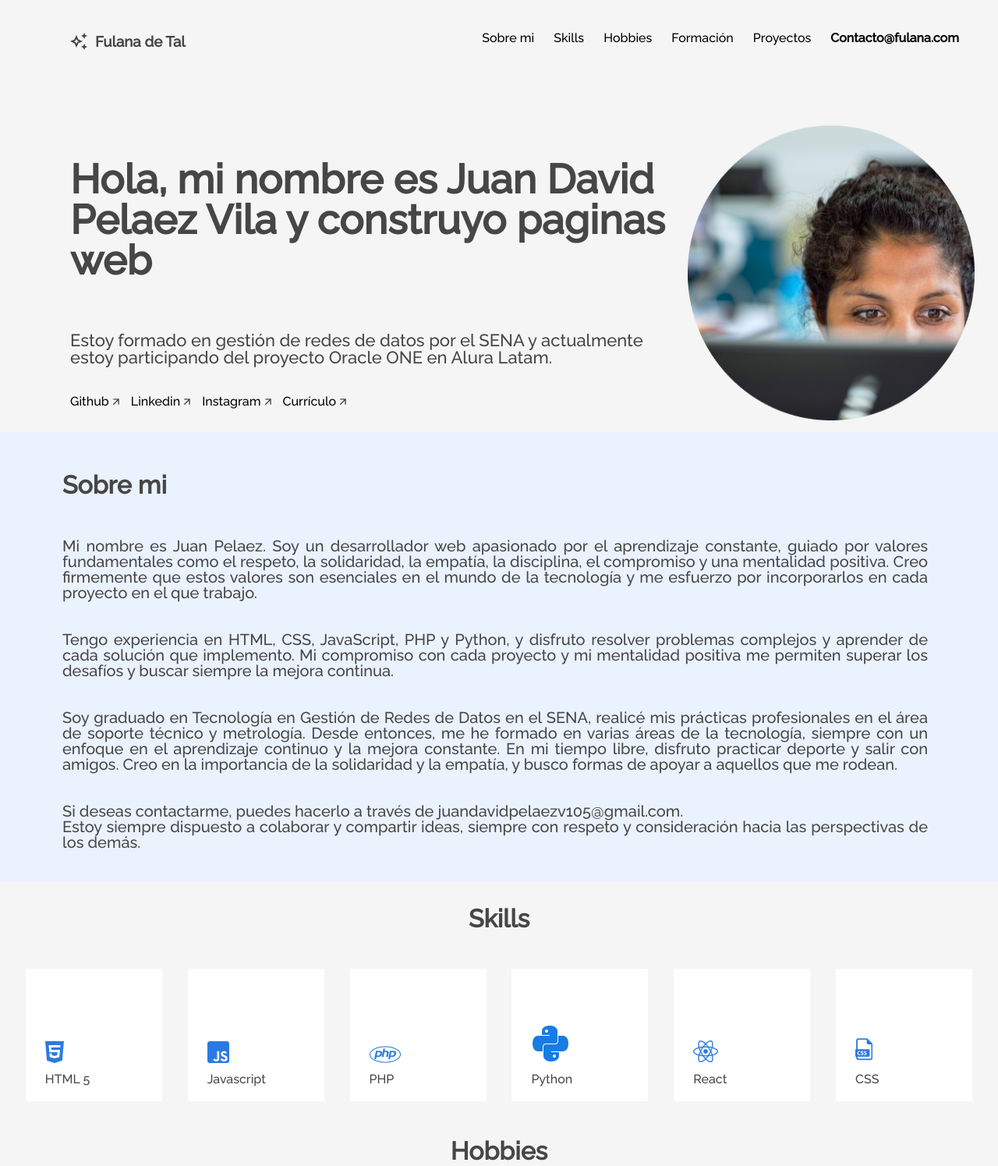
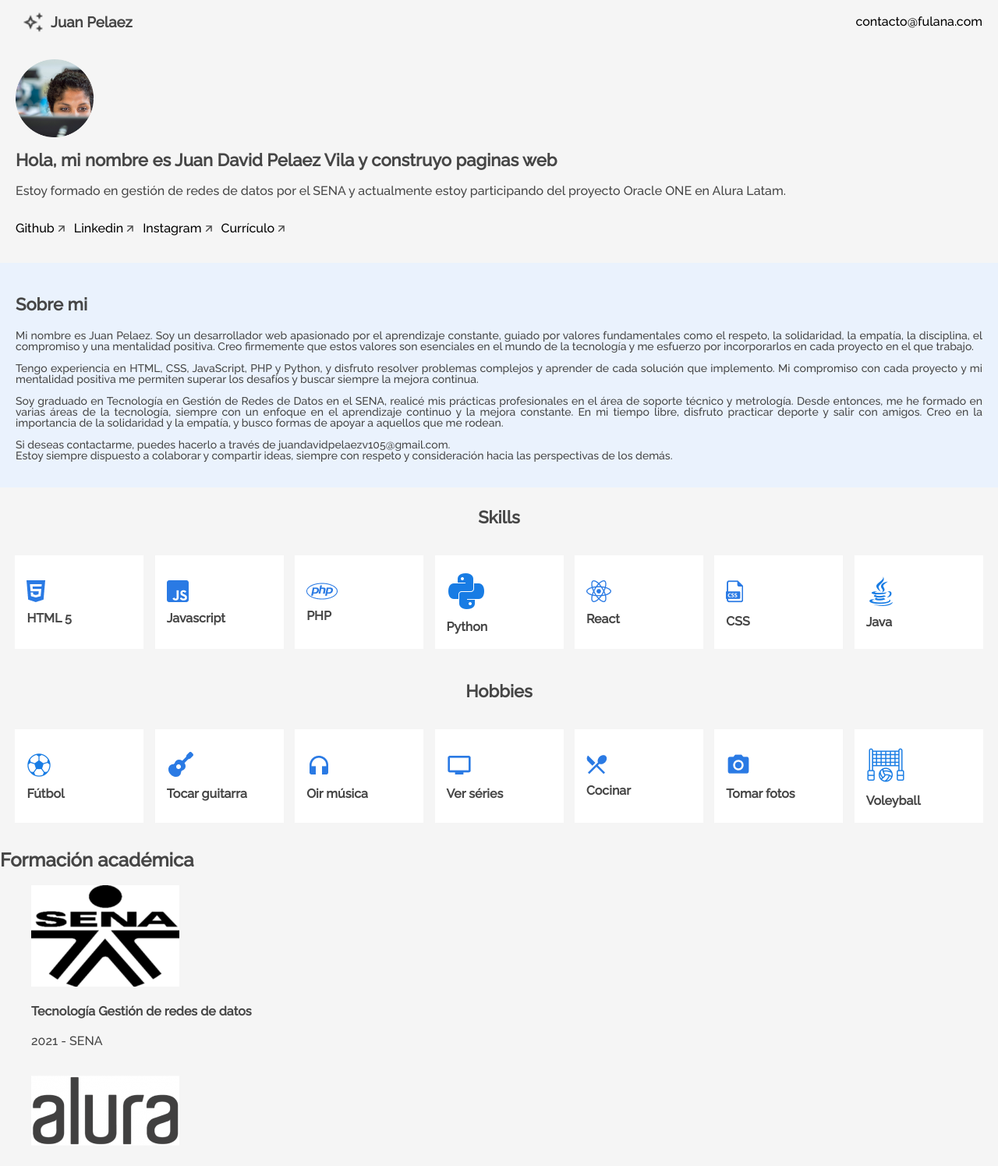
Before and after one commit to Juan-DavidP/Portafolio_Alura, a plain HTML site: page index.html in a window 1280 px wide. Shown: the top 1495 px of the page at 78% size. Drawn offline with Linux system fonts and the light colour scheme.

Commit message:
mobile first

```diff
--- a/index.html
+++ b/index.html
@@ -6,7 +6,7 @@
     <meta http-equiv="X-UA-Compatible" content="IE=edge">
     <meta name="viewport" content="width=device-width, initial-scale=1.0">
     <!-- Referencia de la hoja de estilo de Css -->
-    <link rel="stylesheet" href="style.css">
+    <link rel="stylesheet" href="mobilefirst.css">
     <link rel="preconnect" href="https://fonts.googleapis.com">
     <link rel="preconnect" href="https://fonts.gstatic.com" crossorigin>
     <!-- Fonte del Proyecto Raleway -->
@@ -20,7 +20,7 @@
         <section class="menu">
             <header class="menu__header">
                 <img src="assets\vector.png">
-                <h3 class="menu__title">Fulana de Tal</h3>
+                <h3 class="menu__title">Juan Pelaez</h3>
             </header>
             <nav>
                 <ul class="menu__list">
@@ -29,9 +29,9 @@
                     <li class="menu__list__item"><a href="#hobbies">Hobbies</a></li>
                     <li class="menu__list__item"><a href="#formacion">Formación</a></li>
                     <li class="menu__list__item"><a href="#xp">Proyectos</a></li>
-                    <li class="menu__list__item"><a href="#contacto">Contacto@fulana.com</a></li>
+                    <!-- <li class="menu__list__item"><a href="#contacto">Contacto@fulana.com</a></li> -->
                 </ul>
-                <!-- <li class="menu__list__item__contato"><a href="#contacto">contacto@fulana.com</a></li> -->
+                <li class="menu__list__item__contato"><a href="#contacto">contacto@fulana.com</a></li>
             </nav>
         </section>
 
@@ -134,12 +134,12 @@
                         <li class="skills__name">CSS</li>
                     </ul>
                 </div>
-                <!-- <div class="skills__box">
+                <div class="skills__box">
                     <ul>
                         <li class="skills__img"> <img src="assets/java_icon.png" alt=""> </li>
                         <li class="skills__name">Java</li>
                     </ul>
-                </div> -->
+                </div>
             </div>
         </section>
 
@@ -186,6 +186,12 @@
                     <ul>
                         <li class="hobbies__img"> <img src="assets\camera_icon.png" alt=""> </li>
                         <li class="hobbies__name">Tomar fotos</li>
+                    </ul>
+                </div>
+                <div class="hobbies__box">
+                    <ul>
+                        <li class="hobbies__img"> <img src="assets/voleyball.png" alt=""> </li>
+                        <li class="hobbies__name">Voleyball</li>
                     </ul>
                 </div>
             </div>
--- /dev/null
+++ b/mobilefirst.css
@@ -0,0 +1,241 @@
+/*CSS Reset / Normalize*/
+/* Hemos disponibilizado el básico de reset de estilos. Si quieren, añadan más informaciones
+en las secciones señaladas */
+/*Já deixaremos o básico de reset de estilos. Caso queira adicionar mais informações
+coloque nas sessões indicadas*/
+
+:root {
+    /* Inserta la variable de los otros colores inspeccionando el exemplo de figma */
+    /*Se esforce para trabalhar com variáveis, é uma dica profissional valiosa*/
+    --cor-de-fundo: #F5F5F5;
+    --cor-de-link: #000;
+    color: #464646;
+}
+
+body {
+    box-sizing: border-box;
+    background-color: var(--cor-de-fundo);
+    font-family: 'Raleway';
+    margin: 0;
+    padding: 0;
+    line-height: 1;
+}
+
+ol,
+ul,
+li {
+    list-style: none;
+}
+
+a {
+    text-decoration: none;
+    color: var(--cor-de-link);
+}
+
+/*En este desafío nosostros gustaríamos que ustedes intentaran utilizar la metodología BEM.
+
+Lo que es el BEM?
+
+BEM (Bloque, Elemento, Modificador) es un enfoque basado en componentes para el
+desarrollo web. La idea detrás de esto es dividir la interfaz de usuario en bloques
+independientes. Esto hace que el desarrollo de la interfaz sea fácil y rápido, incluso
+con una interfaz de usuario compleja, y permite la reutilización del código existente sin copiar y pegar.
+
+Enlace de la documentación oficial!
+https://en.bem.info/methodology/quick-start/*/
+
+
+/* Vamos a desafiarnos trabajando con responsividad?
+Utiliza las referencias de los breakpoints @media abajo */
+
+/*Mobile*/
+
+
+/*Menu*/
+section.menu {
+    display: flex;
+    flex-direction: row;
+    justify-content: space-between;
+    align-items: center;
+    margin: 0 20px;
+}
+
+.menu__header {
+    display: flex;
+    flex-direction: row;
+}
+
+.menu__header img {
+    align-self: center;
+    height: 25px;
+    margin: 10px;
+}
+
+.menu__list {
+    display: none;
+}
+
+/*Titulo*/
+
+section.tittle {
+    display: flex;
+}
+
+.title__div {
+    display: flex;
+    flex-direction: column;
+    margin: 20px;
+}
+
+.title__profile {
+    width: 100px;
+}
+
+.title__container {
+    display: flex;
+    flex-direction: column;
+}
+
+.title__bio {
+    font-size: 22px;
+    font-weight: bold;
+    margin-bottom: 5px;
+}
+
+.title__subsection {
+    font-size: 16px;
+    font-weight: lighter;
+}
+
+.title__network {
+    display: flex;
+    flex-direction: row;
+    gap: 12px;
+    padding-left: 0;
+}
+
+/*Sección sobre mi*/
+
+section.about {
+    background-color: #EAF2FD;
+    display: flex;
+}
+
+.about__container {
+    margin: 20px;
+    text-align: justify;
+}
+
+.about__title {
+    font-size: 22px;
+    font-weight: bold;
+}
+
+.about__paragraph {
+    font-size: 14px;
+}
+
+/*Skills*/
+
+section.skills {
+    margin: 5px;
+    display: flex;
+    flex-direction: column;
+}
+
+.skills__title {
+    display: flex;
+    justify-content: center;
+    font-size: 22px;
+    font-weight: bold;
+}
+
+.skills__line {
+    display: flex;
+    flex-direction: row;
+    flex-wrap: wrap;
+    justify-content: space-evenly;
+    align-items: center;
+}
+
+.skills__box ul {
+    display: flex;
+    flex-direction: column;
+    justify-content: center;
+    align-items: flex-start;
+    background-color: #FFFFFF;
+    width: 150px;
+    height: 120px;
+    padding-left: 15px;
+}
+
+.skills__name {
+    padding-top: 10px;
+    font-weight: bold;
+}
+
+/*Hobbies*/
+
+
+section.hobbies {
+    margin: 5px;
+    display: flex;
+    flex-direction: column;
+}
+
+.hobbies__title {
+    display: flex;
+    justify-content: center;
+    font-size: 22px;
+    font-weight: bold;
+}
+
+.hobbies__line {
+    display: flex;
+    flex-direction: row;
+    flex-wrap: wrap;
+    justify-content: space-evenly;
+    align-items: center;
+}
+
+.hobbies__box ul {
+    display: flex;
+    flex-direction: column;
+    justify-content: center;
+    align-items: flex-start;
+    background-color: #FFFFFF;
+    width: 150px;
+    height: 120px;
+    padding-left: 15px;
+}
+
+.hobbies__name {
+    padding-top: 10px;
+    font-weight: bold;
+}
+
+/*Formación Académica*/
+
+/* pendiente */
+
+/*Experiencia Profesional*/
+
+/*Contacto*/
+
+/*Footer*/
+
+
+/*Tablet*/
+
+
+/* Desktop */
+@media (min-width: 1440px) {
+
+    /*Sección Menu*/
+
+    .menu__list {
+        display: flex;
+    }
+
+    /*Sección About*/
+}
--- a/style.css
+++ b/style.css
@@ -476,6 +476,11 @@ Utiliza las referencias de los breakpoints @media abajo */
 @media (min-width: 425px) {
 
     /*Menu*/
+    section.menu {
+        display: flex;
+        flex-direction: row;
+        justify-content: space-between;
+    }
 
     /*Titulo*/
 
--- a/validacion.js
+++ b/validacion.js
@@ -11,21 +11,49 @@ function validacionNombre() {
     let styleInput = inputNombre.style.cssText = 'border: 1px red solid;';
     let displayBlock = alertaNombre.style.display = 'block';
 
-    if ((inputNombre.value).length == 0) {
+    if ((inputNombre.value).trim().length == 0) {
         // inputNombre.style.cssText = 'border: 1px red solid;';
         styleInput;
         // alertaNombre.style.display = 'block';
         displayBlock;
         alertaNombre.innerText = "El campo nombre no puede estar vacío."
-    } else if ((inputNombre.value).length > 50) {
+        return inputNombre.value;
+    } else if ((inputNombre.value).trim().length > 50) {
         styleInput;
         // alertaNombre = document.getElementById('advertencia__nombre');
         displayBlock;
         alertaNombre.innerText = "El campo nombre no puede superar los 50 caracteres.";
+        return inputNombre.value;
     }
     else {
         inputNombre.style.cssText = 'border: none';
         alertaNombre.style.display = 'none';
+        return inputNombre.value;
+    }
+
+}
+
+function validacionEmail() {
+    const alertaEmail = document.getElementById('advertencia__email');
+    let styleInput = inputEmail.style.cssText = 'border: 1px red solid;';
+    let displayBlock = alertaEmail.style.display = 'block';
+    const expRegCorreo = /[a-zA-Z0-9_]+([.][a-zA-Z0-9_]+)*@[a-zA-Z0-9_]+([.][a-zA-Z0-9_]+)*[.][a-zA-Z]{2,5}/;
+
+    if ((inputEmail.value).trim().length == 0) {
+        styleInput;
+        displayBlock;
+        alertaEmail.innerText = "El campo Email no puede estar vacío."
+        return inputEmail.value;
+    } else if (!expRegCorreo.test(inputEmail.value.trim())) {
+        displayBlock;
+        styleInput;
+        alertaEmail.innerText = "El correo ingresado no es valido.";
+        return inputEmail.value;
+    }
+    else {
+        inputEmail.style.cssText = 'border: red';
+        alertaEmail.style.display = 'none';
+        return inputEmail.value;
     }
 
 }
@@ -35,45 +63,24 @@ function validacionAsunto() {
     let styleInput = inputAsunto.style.cssText = 'border: 1px red solid;';
     let displayBlock = alertaAsunto.style.display = 'block';
 
-    if ((inputAsunto.value).length == 0) {
+    if ((inputAsunto.value).trim().length == 0) {
         // inputAsunto.nextElementSibling.classList.add('formcontato__advertencia');
         // inputAsunto.nextElementSibling.innerText = "El campo asunto no puede estar vacío.";
         styleInput;
         displayBlock;
         alertaAsunto.innerText = "El campo asunto no puede estar vacío.";
-    } else if ((inputAsunto.value).length > 50) {
+        return inputAsunto.value;
+    } else if ((inputAsunto.value).trim().length > 50) {
         styleInput;
         displayBlock;
         alertaAsunto.innerText = "El campo asunto no puede superar los 50 caracteres.";
+        return inputAsunto.value;
     }
     else {
         inputAsunto.style.cssText = 'border: none';
         alertaAsunto.style.display = 'none';
+        return inputAsunto.value;
     }
-}
-
-
-function validacionEmail() {
-    const alertaEmail = document.getElementById('advertencia__email');
-    let styleInput = inputEmail.style.cssText = 'border: 1px red solid;';
-    let displayBlock = alertaEmail.style.display = 'block';
-    const expRegCorreo = /[a-zA-Z0-9_]+([.][a-zA-Z0-9_]+)*@[a-zA-Z0-9_]+([.][a-zA-Z0-9_]+)*[.][a-zA-Z]{2,5}/;
-
-    if ((inputEmail.value).length == 0) {
-        styleInput;
-        displayBlock;
-        alertaEmail.innerText = "El campo Email no puede estar vacío."
-    } else if (!expRegCorreo.test(inputEmail.value)) {
-        displayBlock;
-        styleInput;
-        alertaEmail.innerText = "El correo ingresado no es valido.";
-    }
-    else {
-        inputEmail.style.cssText = 'border: red';
-        alertaEmail.style.display = 'none';
-
-    }
-
 }
 
 function validacionMensaje() {
@@ -85,23 +92,19 @@ function validacionMensaje() {
         styleInput;
         displayBlock;
         alertaMensaje.innerText = "El campo mensaje no puede estar vacío."
-    } else if ((inputMensaje.value).length > 300) {
+        return inputMensaje.value;
+    } else if ((inputMensaje.value).trim().length > 300) {
         styleInput;
         displayBlock;
         alertaMensaje.innerText = "El campo mensaje no puede superar los 300 caracteres.";
+        return inputMensaje.value;
     }
     else {
         inputMensaje.style.cssText = 'border: none';
         alertaMensaje.style.display = 'none';
+        return inputMensaje.value;
     }
 
-}
-
-function enviarFormulario() {
-    validacionNombre();
-    validacionEmail();
-    validacionAsunto();
-    validacionMensaje();
 }
 
 inputNombre.addEventListener('blur', validacionNombre);
@@ -112,8 +115,9 @@ inputMensaje.addEventListener('blur', validacionMensaje);
 // inputNombre.addEventListener('blur', (e) => validacionInput("nombre", e));
 // document.getElementById('boton__enviar').addEventListener('click', console.log("prueba"))
 botonEnviar.addEventListener('click', (e) => {
-    e.preventDefault();
-    enviarFormulario();
+    if (validacionNombre() == "" || validacionEmail() == "" || validacionAsunto() == "" || validacionMensaje() == "") {
+        e.preventDefault();
+    }
 })
 
 // const expresiones = {
```
Also changed, not shown: assets/voleyball.png (added).
